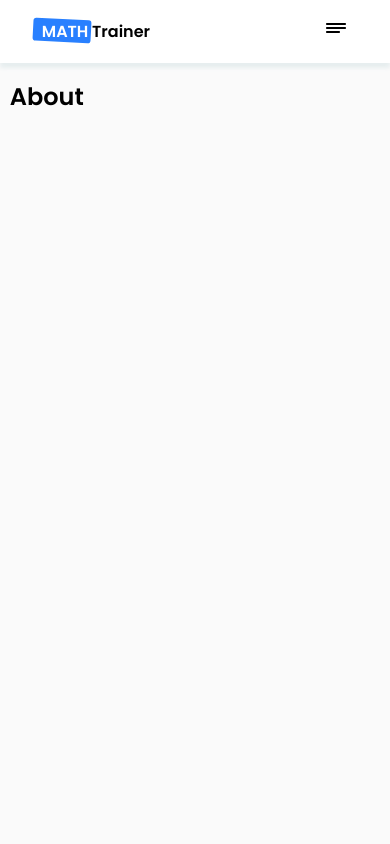
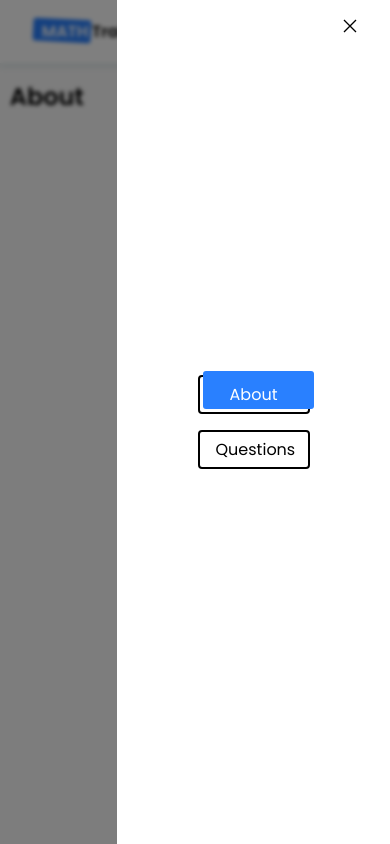
Before and after one commit to iamalaziz/react-math-trainer, a React (Create React App) app: page / in a window 390 px wide. Both pictures are taken after a click on the element 336 px from the left and 31 px from the top of the page. Built offline with nearby package versions, Linux system fonts and the light colour scheme; no server answers; the database is empty.

Commit message:
burger menu is done

```diff
--- a/src/App.js
+++ b/src/App.js
@@ -1,16 +1,21 @@
-import { BrowserRouter as Router, Routes, Route } from "react-router-dom";
+import { Routes, Route } from "react-router-dom";
 import About from "./components/About";
 import Navbar from "./components/Navbar";
 import Problems from "./components/Problems";
+import Sidebar from "./components/Sidebar";
+import { useProblems } from "./context/problems-context";
 
 function App() {
+  const {isBurgerOpen} = useProblems()
   return (
     <div className="App">
       <Navbar />
+      {isBurgerOpen && <Sidebar />}
       <Routes>
         <Route path="/" element={<About />} />
         <Route path="/problems" element={<Problems />} />
       </Routes>
+
     </div>
   );
 }
--- a/src/components/Navbar.jsx
+++ b/src/components/Navbar.jsx
@@ -2,10 +2,10 @@ import React, { useState } from "react";
 import { NavLink } from "react-router-dom";
 import "../stylesheet/_navbar.scss";
 import { CgDetailsMore } from "react-icons/cg";
-import Sidebar from "./Sidebar";
+import {useProblems} from '../context/problems-context'
 
 const Navbar = () => {
-  const [navToggle, setNavToggle] = useState(false)
+  const {isBurgerOpen, setIsBurgerOpen} = useProblems();
 
   return (
     <header>
@@ -13,7 +13,7 @@ const Navbar = () => {
         <h1 className="navbar__logo">
           <span className="paint">MATH</span> Trainer
         </h1>
-        <div className="navbar__burger" onClick={() => setNavToggle(!navToggle)}>
+        <div className="navbar__burger" onClick={() => setIsBurgerOpen(true)}>
           <CgDetailsMore className="icon" />
         </div>
         <ul className="navbar__nav-list">
--- a/src/components/Sidebar.jsx
+++ b/src/components/Sidebar.jsx
@@ -1,11 +1,19 @@
 import React from "react";
 import { NavLink } from "react-router-dom";
+import "../stylesheet/_sidebar.scss";
+import { GrClose } from "react-icons/gr";
+import { useProblems } from "../context/problems-context";
 
 const Sidebar = () => {
+  const {setIsBurgerOpen} = useProblems();
   return (
-    <div className="overlay">
-      <ul className="navbar__nav-list">
-        <li className="nav-item">
+    <div className="overlay" onClick={() => setIsBurgerOpen(false)}>
+      <div className="mobile-menu" onClick={(e) => e.stopPropagation()}>
+        <i className="close-btn" onClick={() => setIsBurgerOpen(false)}>
+          <GrClose />
+        </i>
+        <ul className="nav-list">
+          <li className="nav-item" onClick={() => setIsBurgerOpen(false)}>
             <NavLink
               to="/"
               end
@@ -14,7 +22,7 @@ const Sidebar = () => {
               About
             </NavLink>
           </li>
-        <li className="nav-item">
+          <li className="nav-item" onClick={() => setIsBurgerOpen(false)}>
             <NavLink
               to="problems"
               className={({ isActive }) => (isActive ? "paint" : undefined)}
@@ -24,6 +32,7 @@ const Sidebar = () => {
           </li>
         </ul>
       </div>
+    </div>
   );
 };
 
--- a/src/context/problems-context.js
+++ b/src/context/problems-context.js
@@ -7,7 +7,7 @@ const ProblemsContext = createContext();
 const ProblemsProvider = ({ children }) => {
   const [data, setData] = useState([]);
   const [loading, setLoading] = useState(true)
-
+  const [isBurgerOpen, setIsBurgerOpen] = useState(false)
   const fetchData = async () => {
     const chaptersFromFirebase = [];
     const querySnapshot = await getDocs(collection(db, "chapters"));
@@ -23,7 +23,7 @@ const ProblemsProvider = ({ children }) => {
     fetchData();
   }, []);
 
-  const values = {data, loading}
+  const values = {data, loading, isBurgerOpen, setIsBurgerOpen}
   return (
     <ProblemsContext.Provider value={values}>{children}</ProblemsContext.Provider>
   );
--- a/src/stylesheet/_sidebar.scss
+++ b/src/stylesheet/_sidebar.scss
@@ -1,20 +1,40 @@
 .overlay {
-  position: absolute;
-  width: 100%;
-  height: 100%;
-  background-color: rgba(98, 101, 98, 30%);
+  background-color: rgba(0, 0, 0, 0.5);
+  position: fixed;
   top: 0;
   right: 0;
   bottom: 0;
-  &__nav-list {
+  left: 0;
+  z-index: 11;
+  height: 100vh;
+  backdrop-filter: blur(2px);
+  transition: opacity 0.3s;
+  .mobile-menu {
+    width: 70%;
+    float: right;
+    background-color: #fff;
+    height: 100vh;
+    transition: width .3s;
+    display: grid;
+    place-items: center;
+    .close-btn {
+      padding: 1rem;
+      position: absolute;
+      right: 1rem;
+      top: 0;
+    }
+    .nav-list {
       display: flex;
       flex-direction: column;
       gap: 1rem;
       .nav-item {
         a {
+          border: 2px solid #000;
+          width: 7rem;
+          text-align: center;
+          display: block;
+          padding: 0.3rem 1rem;
           border-radius: 4px;
-        padding: 0.3rem 1rem;
-        border: 2px solid #000;
           &.paint {
             &::after {
               width: calc(100% + 3px);
@@ -28,3 +48,4 @@
       }
     }
   }
+}
```
Lines whose indentation alone changed are shown as unchanged.
